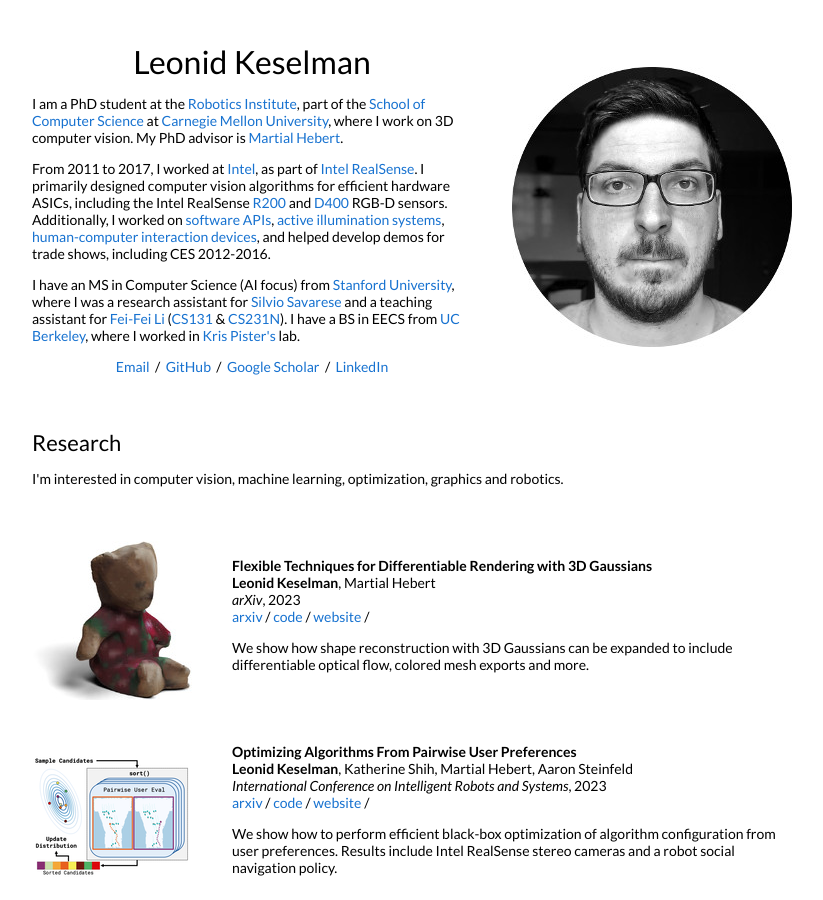
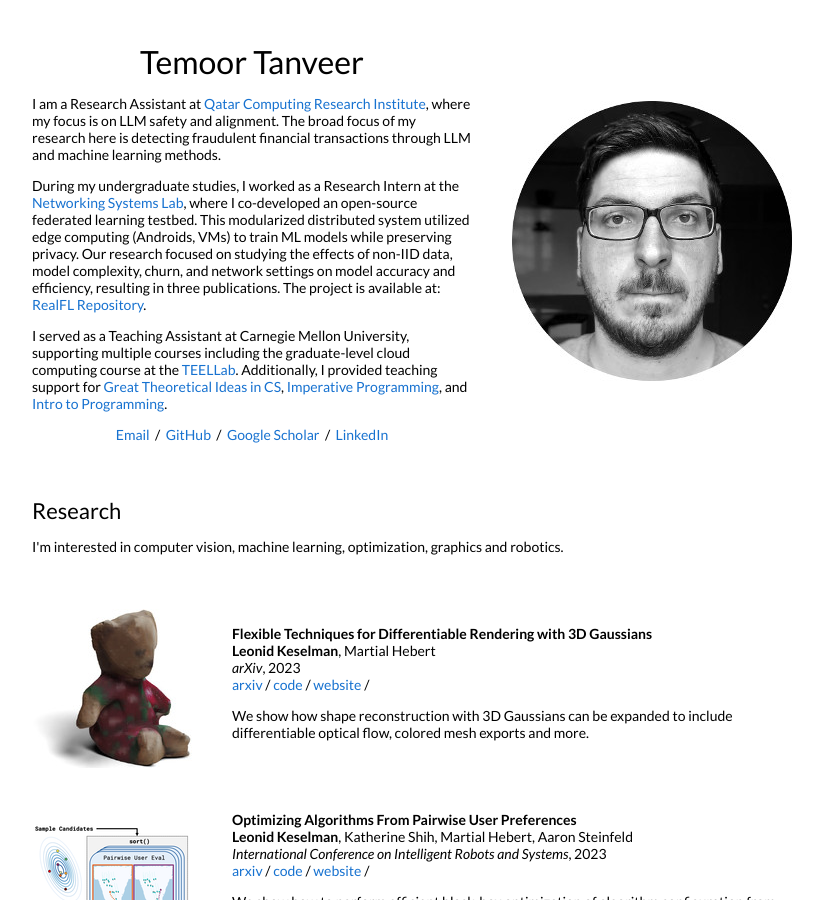
Before and after one commit to ttanv/ttanv.github.io, a Jekyll site: the page built from _posts/2023-08-28-3dgaussians.markdown, in a window 1280 px wide and 900 px high. Shown: the whole window, without its empty margins (228-1051 px from the left). Built offline with Jekyll 4.4.1, drawn with Linux system fonts in a browser that asks for light colours.

Commit message:
Update default.html

```diff
--- a/_layouts/default.html
+++ b/_layouts/default.html
@@ -32,21 +32,23 @@
           <tr style="padding:0px">
             <td style="padding:2.5%;width:60%;vertical-align:middle">
               <h1>
-                Leonid Keselman
+                Temoor Tanveer
               </h1>
-              <p>I am a PhD student at the <a href="https://www.ri.cmu.edu/">Robotics Institute</a>, part of the <a href="https://www.scs.cmu.edu/">School of Computer Science</a> at <a href="https://www.cmu.edu/">Carnegie Mellon University</a>, where I work on 3D computer vision. My PhD advisor is <a href="http://www.cs.cmu.edu/~hebert/">Martial Hebert</a>.
+              <p>
+                I am a Research Assistant at <a href="https://www.hbku.edu.qa/en/qcri/about">Qatar Computing Research Institute</a>, where my focus is on LLM safety and alignment. The broad focus of my research here is detecting fraudulent financial transactions through LLM and machine learning methods.
+
               </p>
               <p>
-                From 2011 to 2017, I worked at <a href="https://www.intel.com">Intel</a>, as part of <a href="https://www.intelrealsense.com/">Intel RealSense</a>. I primarily designed computer vision algorithms for efficient hardware ASICs, including the Intel RealSense <a href="https://software.intel.com/en-us/articles/realsense-r200-camera">R200</a> and <a href="https://software.intel.com/en-us/realsense/d400">D400</a> RGB-D sensors. Additionally, I worked on <a href="https://github.com/IntelRealSense/librealsense">software APIs</a>, <a href="https://patents.google.com/patent/US9992474B2">active illumination systems</a>, <a href="https://patents.google.com/patent/US9304597">human-computer interaction devices</a>, and helped develop demos for trade shows, including CES 2012-2016.
+                During my undergraduate studies, I worked as a Research Intern at the <a href="https://nsl.qatar.cmu.edu/#/home">Networking Systems Lab</a>, where I co-developed an open-source federated learning testbed. This modularized distributed system utilized edge computing (Androids, VMs) to train ML models while preserving privacy. Our research focused on studying the effects of non-IID data, model complexity, churn, and network settings on model accuracy and efficiency, resulting in three publications. The project is available at: <a href="https://github.com/gnahtb/RealFL">RealFL Repository</a>.
               </p>
               <p>
-                I have an MS in Computer Science (AI focus) from <a href="http://cs.stanford.edu">Stanford University</a>, where I was a research assistant for <a href="http://svl.stanford.edu/">Silvio Savarese</a> and a teaching assistant for <a href="http://svl.stanford.edu/">Fei-Fei Li</a> (<a href="http://vision.stanford.edu/teaching/cs131_fall1617/">CS131</a> & <a href="http://cs231n.stanford.edu/2017/">CS231N</a>). I have a BS in EECS from <a href="http://www.eecs.berkeley.edu/">UC Berkeley</a>, where I worked in <a href="https://people.eecs.berkeley.edu/~pister/">Kris Pister's</a> lab.
+                I served as a Teaching Assistant at Carnegie Mellon University, supporting multiple courses including the graduate-level cloud computing course at the <a href='https://teel.cs.cmu.edu/'>TEELLab</a>. Additionally, I provided teaching support for <a href="#">Great Theoretical Ideas in CS</a>, <a href="#">Imperative Programming</a>, and <a href="#">Intro to Programming</a>.
               </p>
               <p style="text-align:center">
-                <a target="_blank" href="https://mailhide.io/e/B8TyS"> Email</a> &nbsp;/&nbsp;
-                <a href="https://github.com/leonidk">GitHub</a> &nbsp;/&nbsp;
-                <a href="https://scholar.google.com/citations?user=GCYG4GoAAAAJ">Google Scholar</a> &nbsp;/&nbsp;
-                <a href="https://www.linkedin.com/in/lkeselman"> LinkedIn </a>
+                <a target="_blank" href=tali@hbku.edu.qa"> Email</a> &nbsp;/&nbsp;
+                <a href="https://github.com/ttanv">GitHub</a> &nbsp;/&nbsp;
+                <a href="https://scholar.google.com/citations?user=qHNuPgcAAAAJ&hl">Google Scholar</a> &nbsp;/&nbsp;
+                <a href="https://www.linkedin.com/in/temoor-tanveer-456b991b1/"> LinkedIn </a>
               </p>
             </td>
             <td style="padding:2.5%;width:40%;max-width:40%">
```
